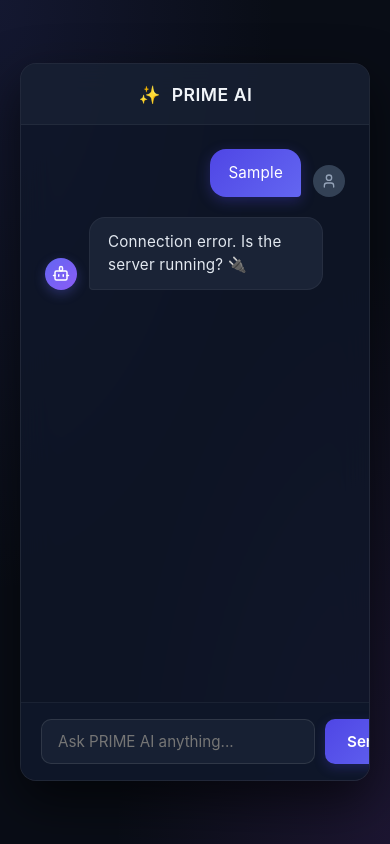
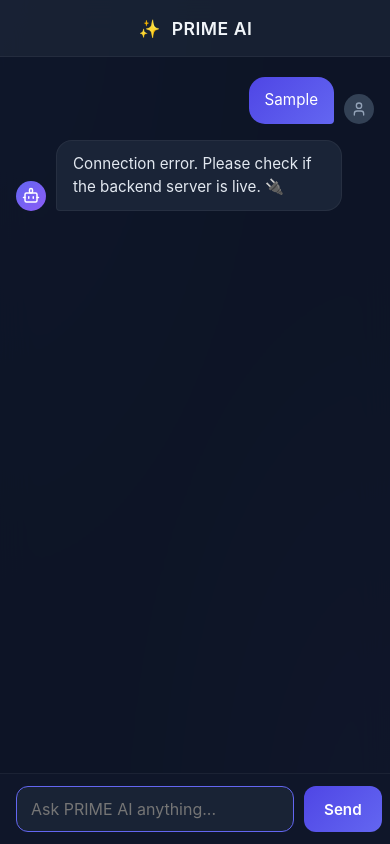
Before and after one commit to Smilee26/my_AI-Assistant, a plain HTML site: page index.html in a window 390 px wide. Both pictures are taken after typing "Sample" into the empty fields and a click on the button "Send". Drawn offline with Linux system fonts and the light colour scheme; no server answers.

Commit message:
Refactor index.html for PWA and responsiveness
Updated HTML structure and styles for better responsiveness and added PWA support.

```diff
--- a/index.html
+++ b/index.html
@@ -2,8 +2,15 @@
 <html lang="en">
 <head>
     <meta charset="UTF-8">
-    <meta name="viewport" content="width=device-width, initial-scale=1.0">
+    <meta name="viewport" content="width=device-width, initial-scale=1.0, maximum-scale=1.0, user-scalable=no">
     <title>PRIME AI</title>
+
+    <!-- PWA Settings -->
+    <link rel="manifest" href="/manifest.json">
+    <meta name="theme-color" content="#090d16">
+    <meta name="apple-mobile-web-app-capable" content="yes">
+    <meta name="apple-mobile-web-app-status-bar-style" content="black-translucent">
+    <link rel="apple-touch-icon" href="/static/icon-512.png">
 
     <style>
         * {
@@ -11,6 +18,7 @@
             margin: 0;
             padding: 0;
             font-family: -apple-system, BlinkMacSystemFont, "Segoe UI", Roboto, Helvetica, Arial, sans-serif;
+            -webkit-tap-highlight-color: transparent;
         }
 
         body {
@@ -22,28 +30,35 @@
             display: flex;
             justify-content: center;
             align-items: center;
-            min-height: 100vh;
-            padding: 20px;
+            height: 100dvh;
+            overflow: hidden;
         }
 
         .chat-container {
             width: 100%;
             max-width: 650px;
-            background: rgba(15, 23, 42, 0.75);
+            background: rgba(15, 23, 42, 0.85);
             backdrop-filter: blur(16px);
             -webkit-backdrop-filter: blur(16px);
-            border: 1px solid rgba(255, 255, 255, 0.08);
-            border-radius: 16px;
             display: flex;
             flex-direction: column;
-            height: 85vh;
+            height: 100dvh;
             overflow: hidden;
-            box-shadow: 0 20px 50px rgba(0, 0, 0, 0.6);
+        }
+
+        @media (min-width: 651px) {
+            .chat-container {
+                height: 85vh;
+                border: 1px solid rgba(255, 255, 255, 0.08);
+                border-radius: 16px;
+                box-shadow: 0 20px 50px rgba(0, 0, 0, 0.6);
+            }
         }
 
         .chat-header {
-            padding: 18px 24px;
-            background: rgba(30, 41, 59, 0.5);
+            padding: 16px 20px;
+            padding-top: max(16px, env(safe-area-inset-top));
+            background: rgba(30, 41, 59, 0.6);
             font-weight: 600;
             text-align: center;
             font-size: 1.1rem;
@@ -57,30 +72,16 @@
 
         .chat-body {
             flex: 1;
-            padding: 24px;
+            padding: 20px 16px;
             overflow-y: auto;
             display: flex;
             flex-direction: column;
-            gap: 20px;
-        }
-
-        .chat-body::-webkit-scrollbar {
-            width: 6px;
-        }
-        .chat-body::-webkit-scrollbar-track {
-            background: transparent;
-        }
-        .chat-body::-webkit-scrollbar-thumb {
-            background: rgba(255, 255, 255, 0.15);
-            border-radius: 10px;
-        }
-        .chat-body::-webkit-scrollbar-thumb:hover {
-            background: rgba(255, 255, 255, 0.3);
+            gap: 16px;
         }
 
         .msg-row {
             display: flex;
-            gap: 12px;
+            gap: 10px;
             align-items: flex-end;
         }
         .msg-row.user {
@@ -88,8 +89,8 @@
         }
 
         .avatar-icon {
-            width: 32px;
-            height: 32px;
+            width: 30px;
+            height: 30px;
             border-radius: 50%;
             display: flex;
             align-items: center;
@@ -99,7 +100,6 @@
         .ai .avatar-icon {
             background: linear-gradient(135deg, #6366f1, #8b5cf6);
             color: #fff;
-            box-shadow: 0 4px 12px rgba(99, 102, 241, 0.3);
         }
         .user .avatar-icon {
             background: #334155;
@@ -107,15 +107,16 @@
         }
 
         .msg-bubble {
-            max-width: 78%;
-            padding: 12px 18px;
+            max-width: 80%;
+            padding: 12px 16px;
             border-radius: 16px;
-            line-height: 1.55;
+            line-height: 1.5;
             font-size: 0.95rem;
-            letter-spacing: 0.2px;
+            word-wrap: break-word;
+            white-space: pre-wrap;
         }
         .ai .msg-bubble {
-            background: rgba(30, 41, 59, 0.8);
+            background: rgba(30, 41, 59, 0.85);
             border: 1px solid rgba(255, 255, 255, 0.05);
             border-bottom-left-radius: 4px;
             color: #e2e8f0;
@@ -124,12 +125,12 @@
             background: linear-gradient(135deg, #4f46e5, #6366f1);
             color: #ffffff;
             border-bottom-right-radius: 4px;
-            box-shadow: 0 4px 14px rgba(79, 70, 229, 0.3);
         }
 
         .chat-footer {
-            padding: 16px 20px;
-            background: rgba(15, 23, 42, 0.9);
+            padding: 12px 16px;
+            padding-bottom: max(12px, env(safe-area-inset-bottom));
+            background: rgba(15, 23, 42, 0.95);
             display: flex;
             gap: 10px;
             border-top: 1px solid rgba(255, 255, 255, 0.05);
@@ -137,40 +138,36 @@
 
         input {
             flex: 1;
-            padding: 12px 16px;
-            border-radius: 10px;
+            padding: 12px 14px;
+            border-radius: 12px;
             border: 1px solid rgba(255, 255, 255, 0.1);
-            background: rgba(30, 41, 59, 0.6);
+            background: rgba(30, 41, 59, 0.7);
             color: #f8fafc;
             outline: none;
-            font-size: 0.95rem;
-            transition: all 0.2s ease;
+            font-size: 16px;
         }
         input:focus {
             border-color: #6366f1;
-            box-shadow: 0 0 0 3px rgba(99, 102, 241, 0.2);
-            background: rgba(30, 41, 59, 0.9);
         }
 
         button {
-            padding: 12px 22px;
+            padding: 12px 20px;
             background: linear-gradient(135deg, #4f46e5, #6366f1);
             color: #fff;
             border: none;
-            border-radius: 10px;
+            border-radius: 12px;
             cursor: pointer;
             font-weight: 600;
             font-size: 0.95rem;
-            transition: all 0.2s ease;
-            box-shadow: 0 4px 12px rgba(79, 70, 229, 0.25);
         }
-        button:hover {
-            opacity: 0.95;
-            transform: translateY(-1px);
-            box-shadow: 0 6px 16px rgba(79, 70, 229, 0.35);
+        button:disabled {
+            opacity: 0.6;
+            cursor: not-allowed;
+        }
+        button:active:not(:disabled) {
+            transform: scale(0.97);
         }
 
-        /* Typing Dots */
         .typing span {
             display: inline-block;
             width: 6px;
@@ -197,13 +194,18 @@
 
     <form class="chat-footer" id="chatForm">
         <input type="text" id="userInput" placeholder="Ask PRIME AI anything..." required autocomplete="off">
-        <button type="submit">Send</button>
+        <button type="submit" id="sendBtn">Send</button>
     </form>
 </div>
 
 <script>
+    if ('serviceWorker' in navigator) {
+        navigator.serviceWorker.register('/sw.js').catch(() => {});
+    }
+
     const chatForm = document.getElementById('chatForm');
     const userInput = document.getElementById('userInput');
+    const sendBtn = document.getElementById('sendBtn');
     const chatBody = document.getElementById('chatBody');
 
     const botIconSvg = `<svg width="18" height="18" viewBox="0 0 24 24" fill="none" stroke="currentColor" stroke-width="2" stroke-linecap="round" stroke-linejoin="round"><path d="M12 2a2 2 0 0 1 2 2v2a2 2 0 0 1-2 2 2 2 0 0 1-2-2V4a2 2 0 0 1 2-2z"/><rect x="4" y="8" width="16" height="12" rx="2"/><path d="M2 14h2"/><path d="M20 14h2"/><path d="M15 13v2"/><path d="M9 13v2"/></svg>`;
@@ -216,29 +218,44 @@
 
         appendMessage(message, 'user');
         userInput.value = '';
+        sendBtn.disabled = true;
 
         const typingElem = createTypingIndicator();
         chatBody.appendChild(typingElem);
         chatBody.scrollTop = chatBody.scrollHeight;
 
+        const controller = new AbortController();
+        const timeoutId = setTimeout(() => controller.abort(), 45000);
+
         try {
-            const response = await fetch('https://my-ai-assistant-dc4p.onrender.com/api/chat', {
+            const response = await fetch('/api/chat', {
                 method: 'POST',
                 headers: { 'Content-Type': 'application/json' },
-                body: JSON.stringify({ message: message })
+                body: JSON.stringify({ message: message }),
+                signal: controller.signal
             });
+            clearTimeout(timeoutId);
 
             const data = await response.json();
-            chatBody.removeChild(typingElem);
+            if (typingElem.parentNode) chatBody.removeChild(typingElem);
 
             if (response.ok) {
-                appendMessage(data.reply || data.response || JSON.stringify(data), 'ai');
+                appendMessage(data.reply || data.response || 'No reply text returned.', 'ai');
             } else {
-                appendMessage('Oops! Something went wrong 😅', 'ai');
+                appendMessage(`Error: ${data.detail || 'Something went wrong 😅'}`, 'ai');
             }
         } catch (err) {
-            chatBody.removeChild(typingElem);
-            appendMessage('Connection error. Is the server running? 🔌', 'ai');
+            clearTimeout(timeoutId);
+            if (typingElem.parentNode) chatBody.removeChild(typingElem);
+
+            if (err.name === 'AbortError') {
+                appendMessage('Request timed out. Server may still be waking up—please try again.', 'ai');
+            } else {
+                appendMessage('Connection error. Please check if the backend server is live. 🔌', 'ai');
+            }
+        } finally {
+            sendBtn.disabled = false;
+            userInput.focus();
         }
     });
 
@@ -252,7 +269,7 @@
 
         const bubbleDiv = document.createElement('div');
         bubbleDiv.classList.add('msg-bubble');
-        bubbleDiv.innerHTML = text.replace(/\n/g, '<br>');
+        bubbleDiv.textContent = text;
 
         rowDiv.appendChild(avatar);
         rowDiv.appendChild(bubbleDiv);
```
